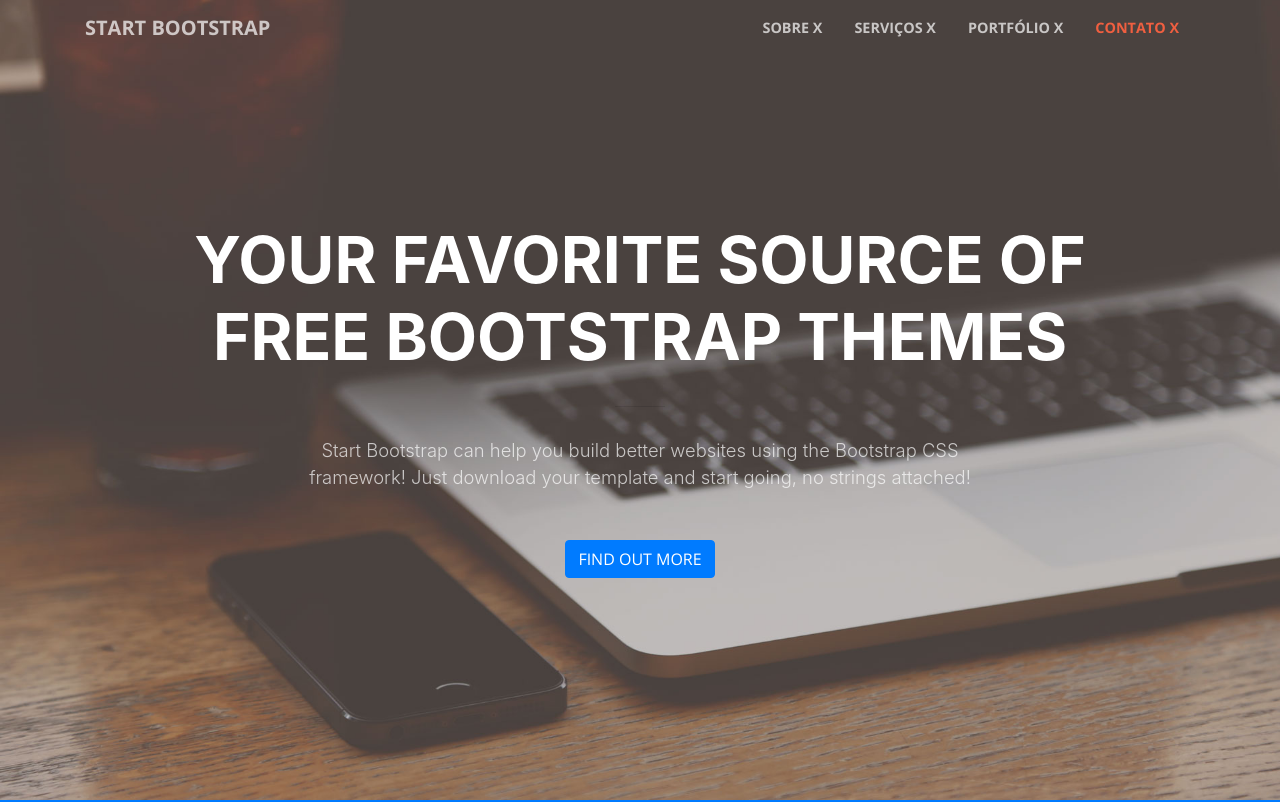
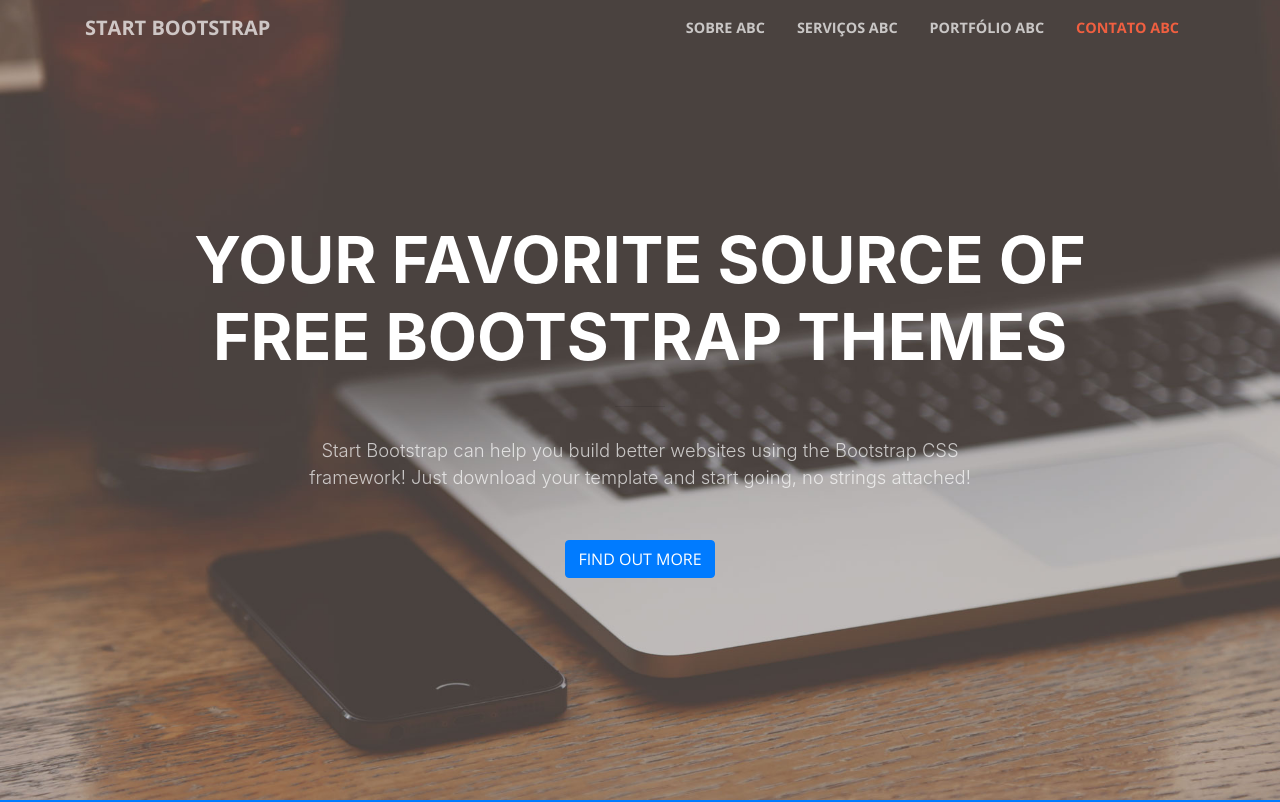
Before and after one commit to lutzmatos/SysTemplate, a website with bundled scripts: page index.html in a window 1280 px wide. Shown: the top 802 px of the page. Built offline with nearby package versions, Linux system fonts and the light colour scheme.

Commit message:
Update index.html
Alteração de links ABC

```diff
--- a/index.html
+++ b/index.html
@@ -38,16 +38,16 @@
         <div class="collapse navbar-collapse" id="navbarResponsive">
           <ul class="navbar-nav ml-auto">
             <li class="nav-item">
-              <a class="nav-link js-scroll-trigger" href="#about">Sobre X</a>
+              <a class="nav-link js-scroll-trigger" href="#about">Sobre ABC</a>
             </li>
             <li class="nav-item">
-              <a class="nav-link js-scroll-trigger" href="#services">Serviços X</a>
+              <a class="nav-link js-scroll-trigger" href="#services">Serviços ABC</a>
             </li>
             <li class="nav-item">
-              <a class="nav-link js-scroll-trigger" href="#portfolio">Portfólio X</a>
+              <a class="nav-link js-scroll-trigger" href="#portfolio">Portfólio ABC</a>
             </li>
             <li class="nav-item">
-              <a class="nav-link js-scroll-trigger" href="#contact">Contato X</a>
+              <a class="nav-link js-scroll-trigger" href="#contact">Contato ABC</a>
             </li>
           </ul>
         </div>
```
